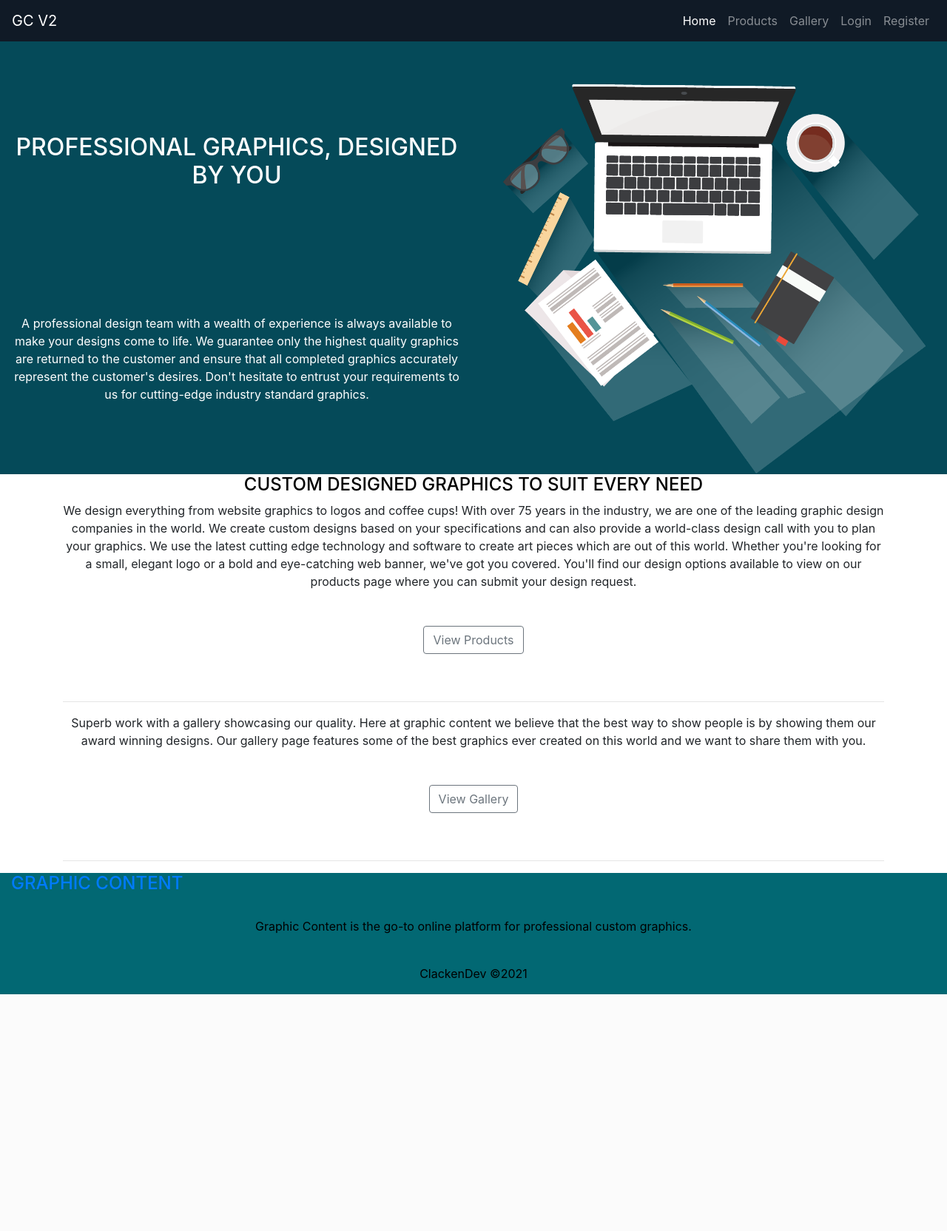
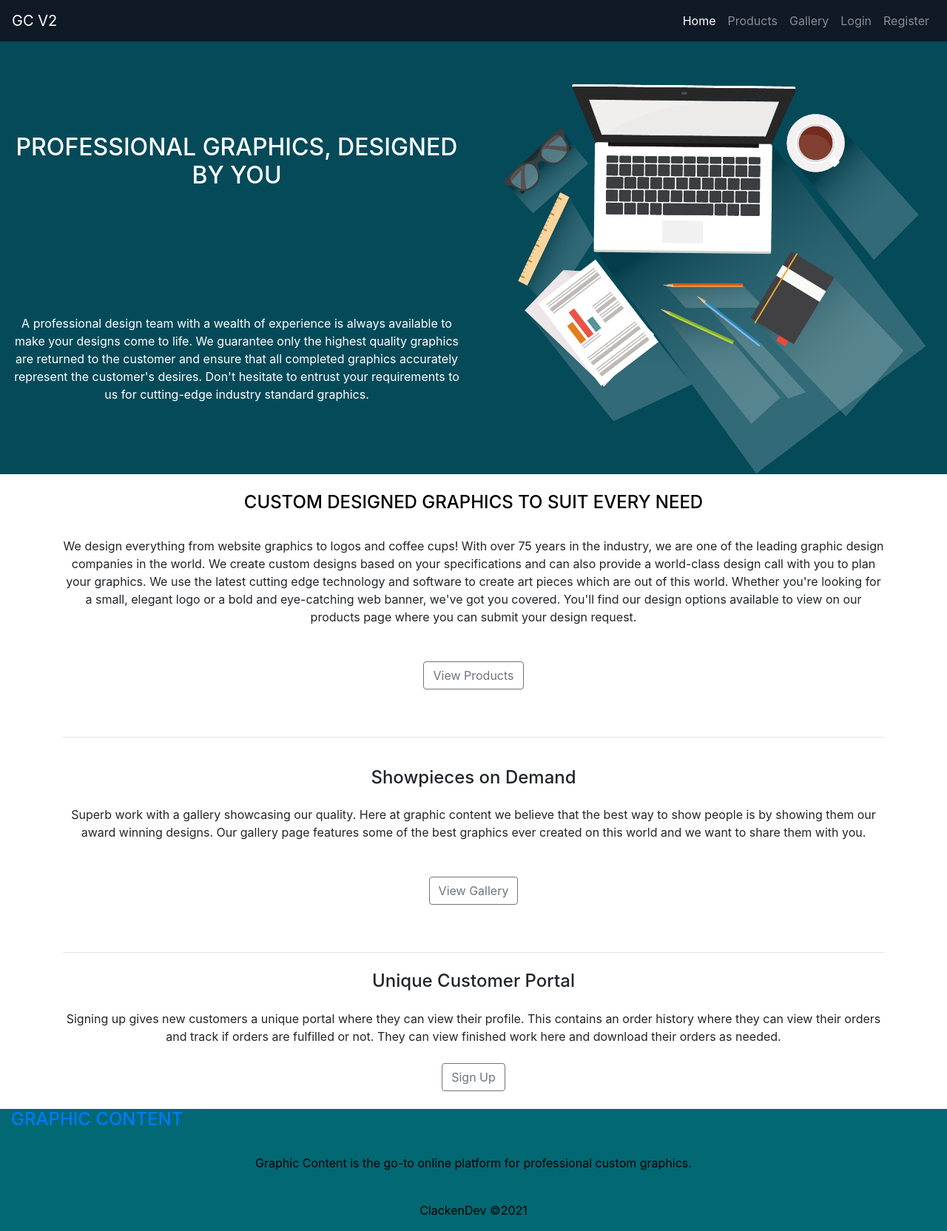
Before and after one commit to Code-Institute-Submissions/clacken-dev-ms4_JanResub, a Django app: page / in a window 1280 px wide. Shown: the whole page at 74% size. Before the commit the page ends 1344 px from the top, so only its background shows below. Run offline with Django 3.2, Linux system fonts and the light colour scheme; some libraries are stand-ins or nearby versions.

Commit message:
Added sections and styling to index.html

```diff
--- a/home/templates/home/index.html
+++ b/home/templates/home/index.html
@@ -28,12 +28,12 @@
 {% block content %}
 <div class="container-fluid header-container">
   <div class="col">
-    <h4 class="logo-font text-black text-center">
+    <h4 class="logo-font text-black text-center mt-4">
       Custom Designed Graphics to Suit Every Need
     </h4>
   </div>
 </div>
-<div class="container">
+<div class="container index-section">
   <div class="row text-center">
     <div class="col">
       We design everything from website graphics to logos and coffee cups!
@@ -56,9 +56,10 @@
   </div>
   <hr>
 </div>
-<div class="container">
+<div class="container index-section">
   <div class="row text-center">
     <div class="col">
+      <h4 class="mt-2 mb-4">Showpieces on Demand</h4>
       Superb work with a gallery showcasing our quality.
       <span>
         Here at graphic content we believe that the best way to show people is by showing them our award winning
@@ -75,4 +76,15 @@
   </div>
   <hr>
 </div>
+<div class="container">
+  <div class="row">
+    <div class="col text-center">
+        <h4 class="mt-2 mb-4">Unique Customer Portal</h4>
+        <p>Signing up gives new customers a unique portal where they can view their profile. This contains an order history where they can view
+          their orders and track if orders are fulfilled or not. They can view finished work here and download their orders as needed.
+        </p>
+        <a class="btn btn-outline-secondary mt-2 mb-4" href="{% url 'account_signup' %}" role="button">Sign Up</a>
+    </div>
+  </div>
+</div>
 {% endblock %}
--- a/static/css/base.css
+++ b/static/css/base.css
@@ -129,6 +129,10 @@ margin: 0;
     z-index: -2;
 }
 
+.index-section{
+    margin-top: 2rem;
+}
+
 #product-details{
     padding-top: 5rem;
     width: 100%;
```
Also changed, not shown: db.sqlite3.
